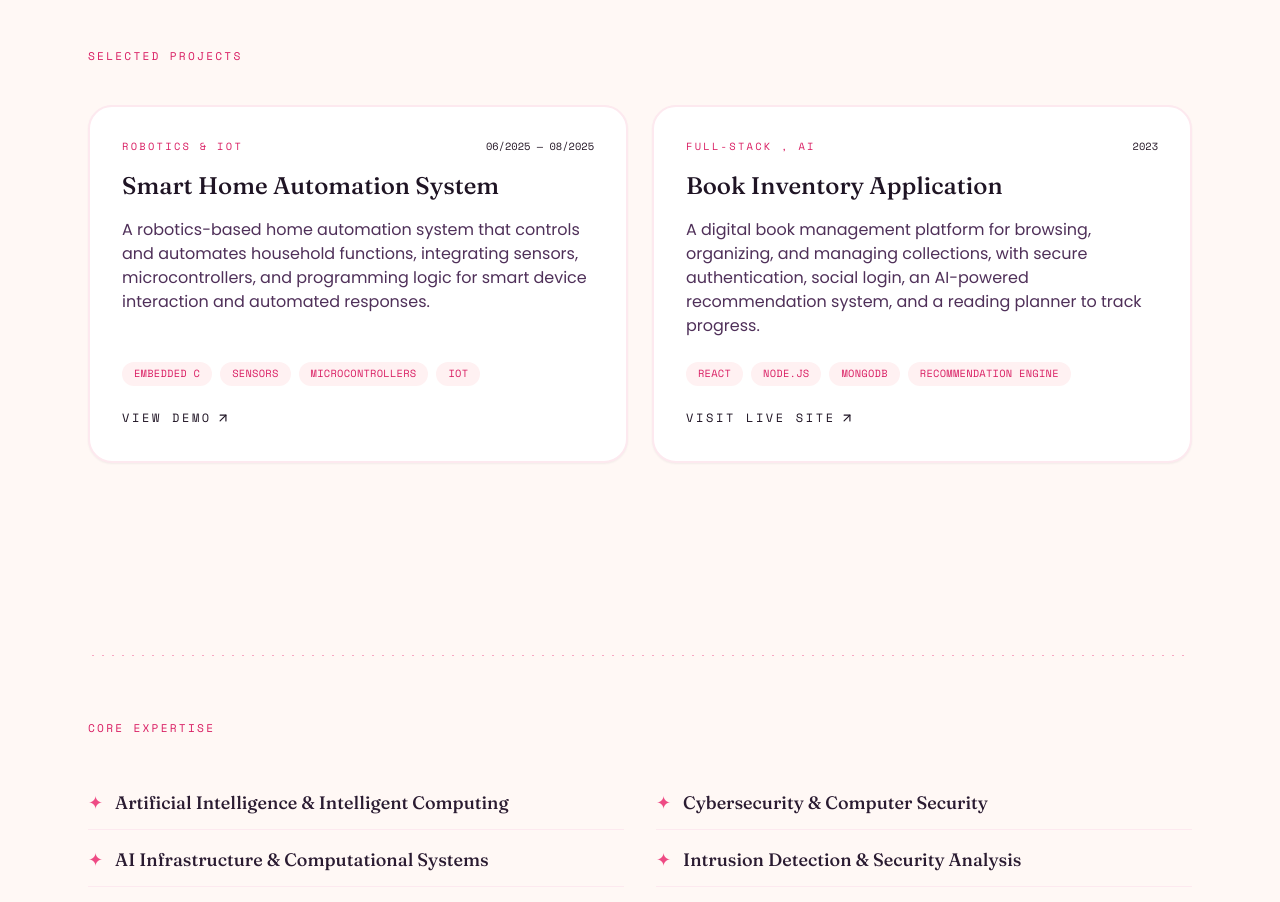
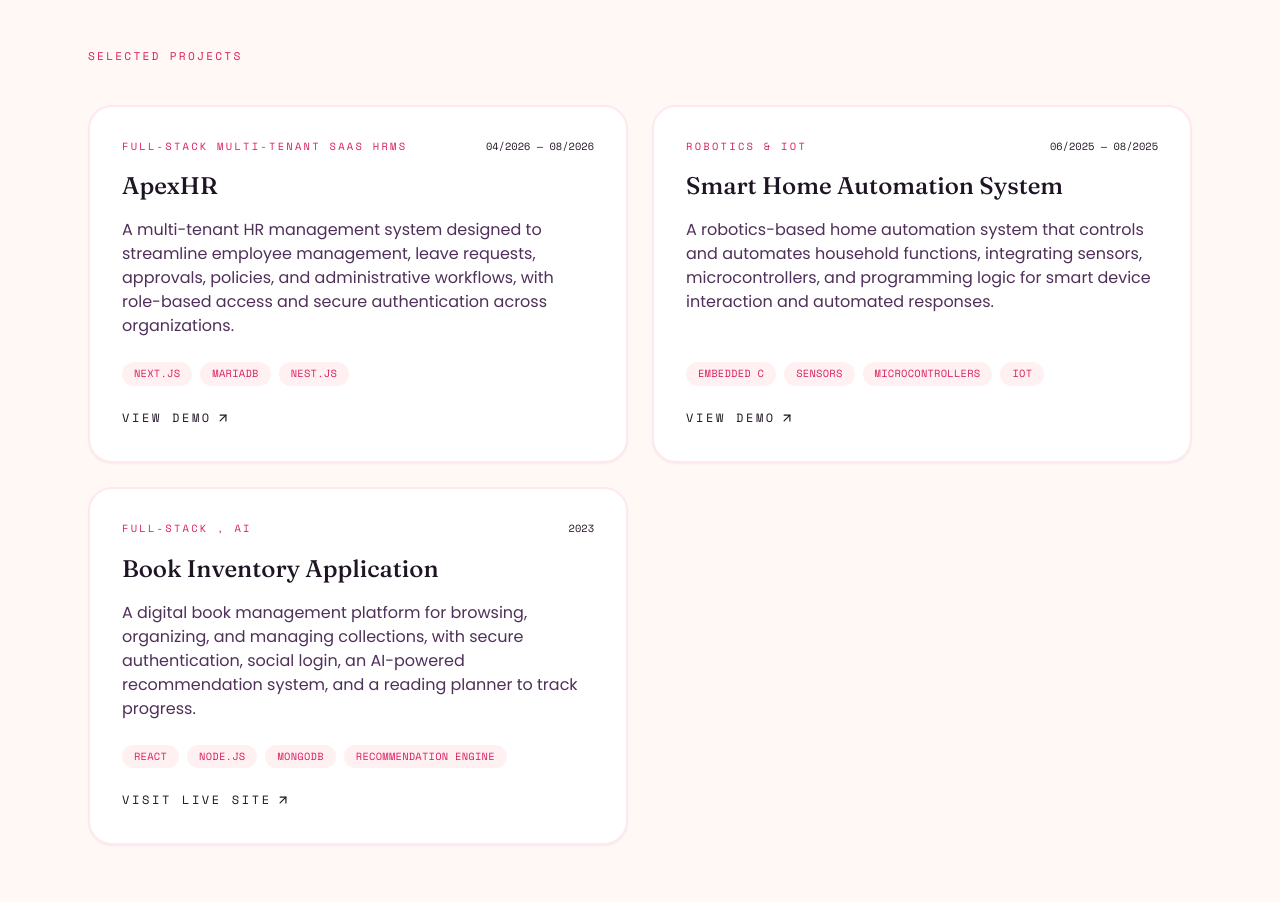
Before and after one commit to MichelleAppiah17/Portfolio, a Next.js app: page / in a window 1280 px wide. Shown: the part 3380-4282 px from the top of the page. Built offline with nearby package versions, Linux system fonts and the light colour scheme.

Commit message:
Add 'ApexHR' project to Projects component
Added a new project entry for 'ApexHR' with details.

```diff
--- a/components/Projects.tsx
+++ b/components/Projects.tsx
@@ -2,6 +2,16 @@
 import { siteConfig } from "./siteConfig";
 
 const projects = [
+  {
+    title: "ApexHR",
+    tag: "Full-Stack Multi-Tenant SaaS HRMS",
+    period: "04/2026 — 08/2026",
+    description:
+     "A multi-tenant HR management system designed to streamline employee management, leave requests, approvals, policies, and administrative workflows, with role-based access and secure authentication across organizations.",
+    stack: ["Next.js", "MariaDB", "Nest.js"],
+    link: siteConfig.links.smartHomeProject,
+    linkLabel: "View demo",
+  },
   {
     title: "Smart Home Automation System",
     tag: "Robotics & IoT",
```
